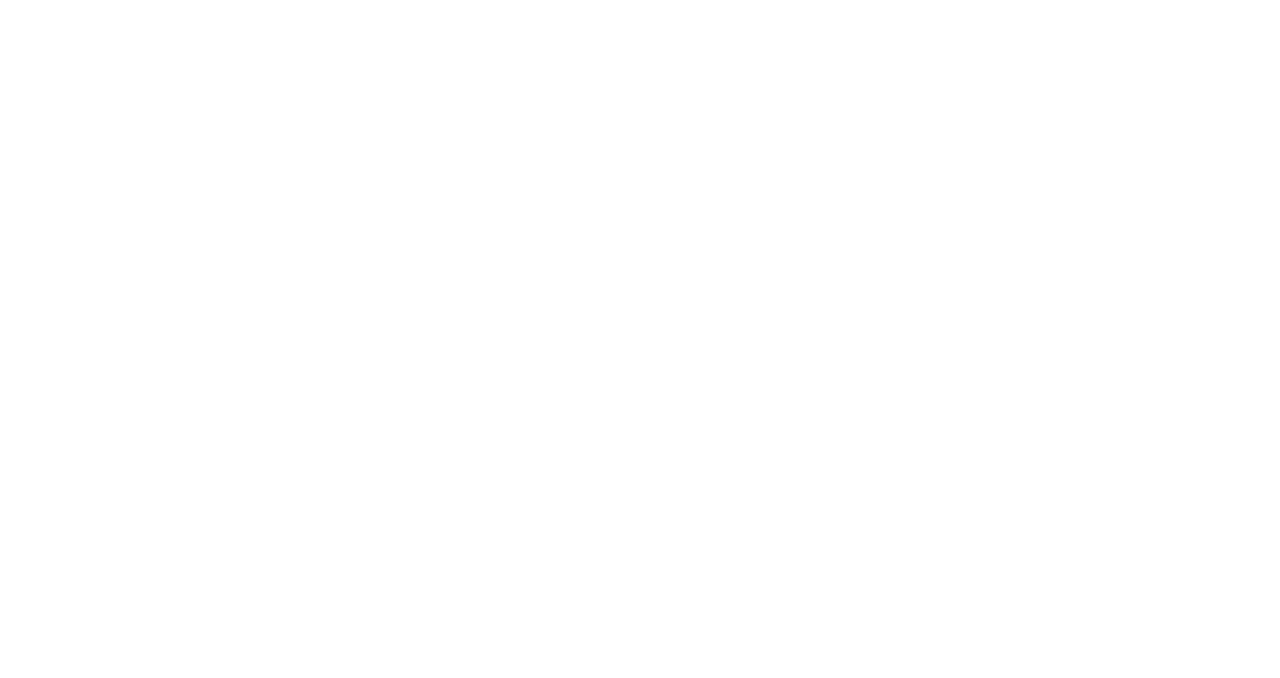
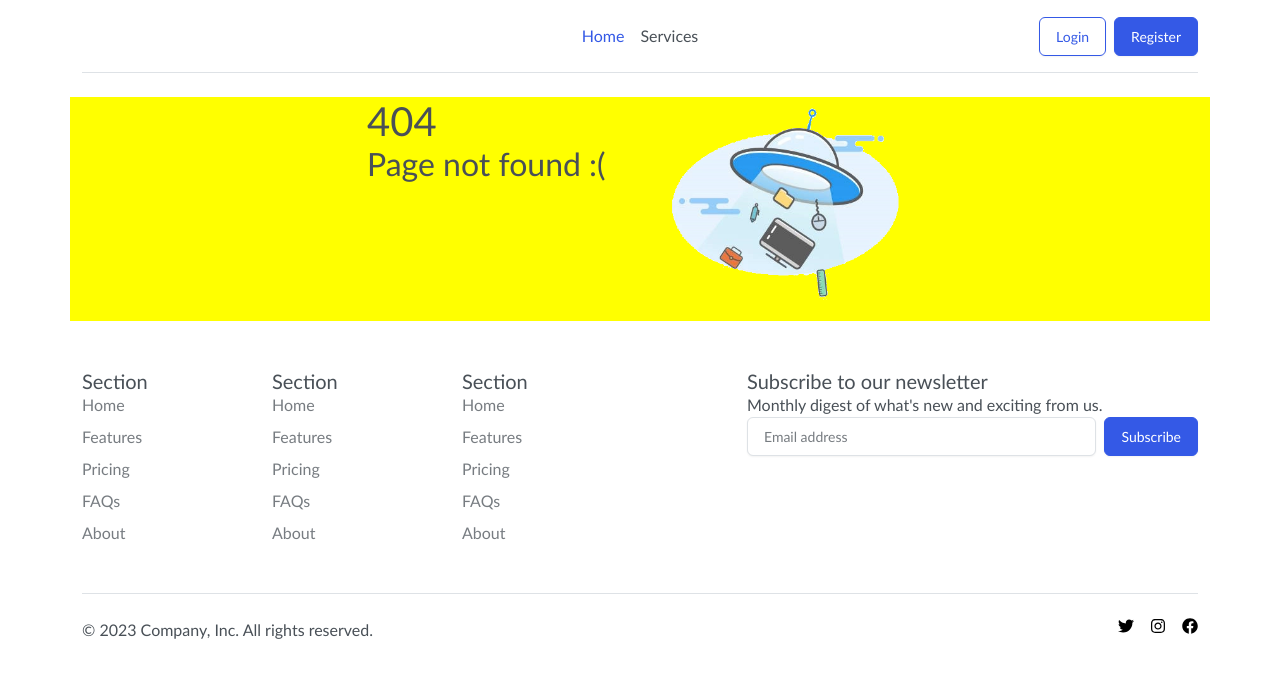
Before and after one commit to AntiusDragon/seolounge, a React (Create React App) app: page /register in a window 1280 px wide. Before the commit this address had no page. Shown: the top 678 px of the page. Built offline with nearby package versions, Linux system fonts and the light colour scheme.

Commit message:
404 page and Bootstrap layout/grid system

```diff
--- a/src/App.jsx
+++ b/src/App.jsx
@@ -2,6 +2,7 @@ import { BrowserRouter, Routes, Route } from 'react-router-dom';
 
 import { HomePage } from "./pages/HomePage";
 import { ServicesPage } from './pages/ServicesPage';
+import { NoPage } from './pages/NoPage';
 
 
 function App() {
@@ -11,7 +12,7 @@ function App() {
         <Route index path='/' element={<HomePage />} />
         <Route path='/services' element={<ServicesPage />} />
         {/* <Route path='/register' element={<RegisterPage />} /> */}
-        {/* <Route path='*' element={<NoPage />} /> */}
+        <Route path='*' element={<NoPage />} />
       </Routes>
     </BrowserRouter>
   );
--- a/src/index.css
+++ b/src/index.css
@@ -9,3 +9,7 @@ body * {
  body {
   font-family: 'Gill Sans', 'Gill Sans MT', Calibri, 'Trebuchet MS', sans-serif;
  }
+
+ img {
+  max-width: 100%;
+ }
--- /dev/null
+++ b/src/pages/NoPage.jsx
@@ -0,0 +1,25 @@
+import { Footer } from "../sections/Footer";
+import { Header } from "../sections/Header";
+import ufoImg from '../asset/ufo.webp'
+
+export function NoPage() {
+    return (
+        <>
+            <Header />
+            <main>
+                <section className="container" style={{ backgroundColor: "yellow" }}>
+                    <div className="row">
+                        <div className="col-12 col-sm-6 col-md-4 offset-lg-2 col-xl-3 offset-xl-3">
+                            <h1>404</h1>
+                            <h2>Page not found :(</h2>
+                        </div>
+                        <div className="col-12 col-sm-6 col-md-8 col-lg-4 col-xl-3">
+                            <img src={ufoImg } alt="UFO" />
+                        </div>
+                    </div>
+                </section>
+            </main>
+            <Footer />
+        </>
+    )
+}
```
Also changed, not shown: src/asset/ufo.webp (added).
